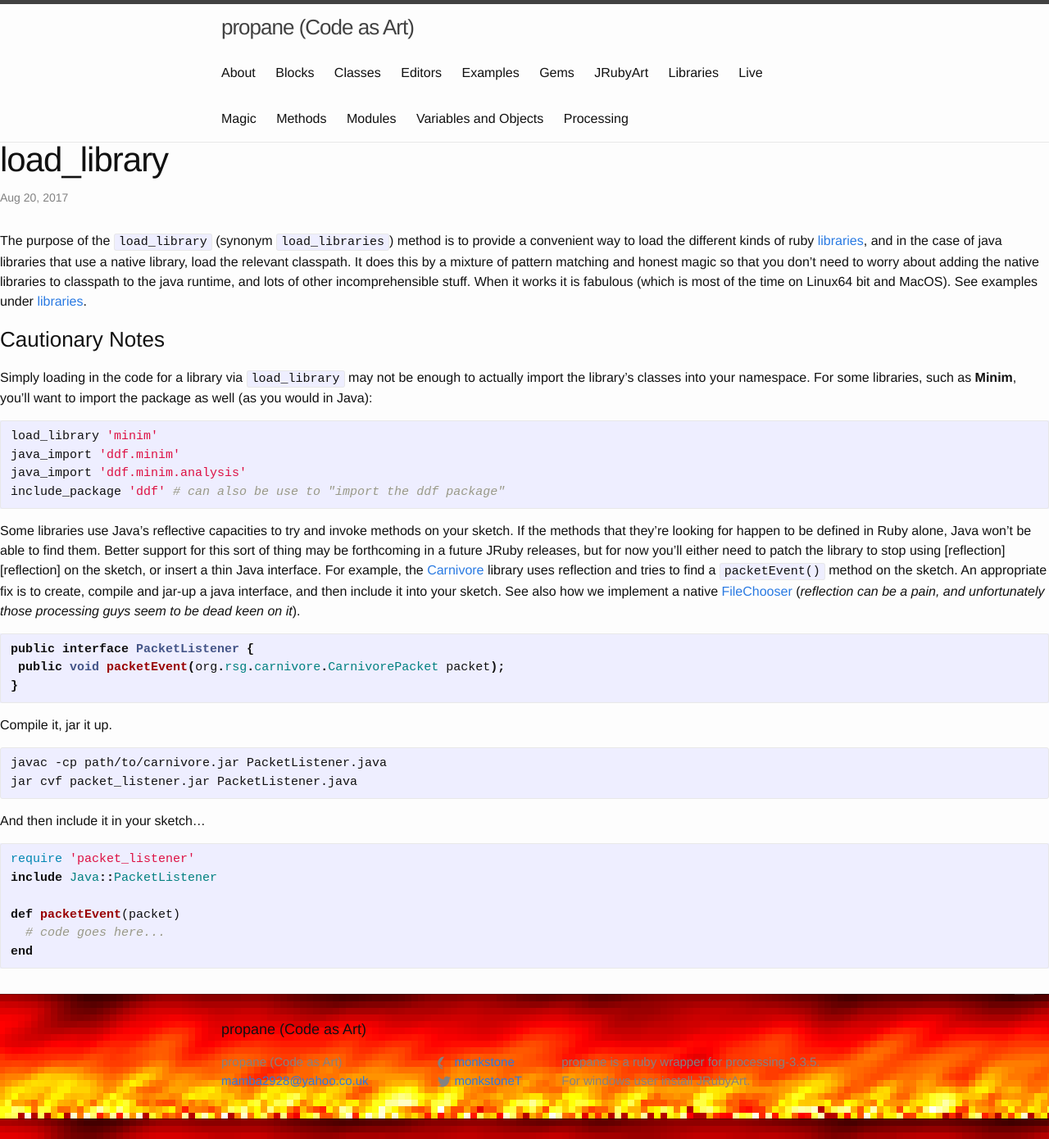
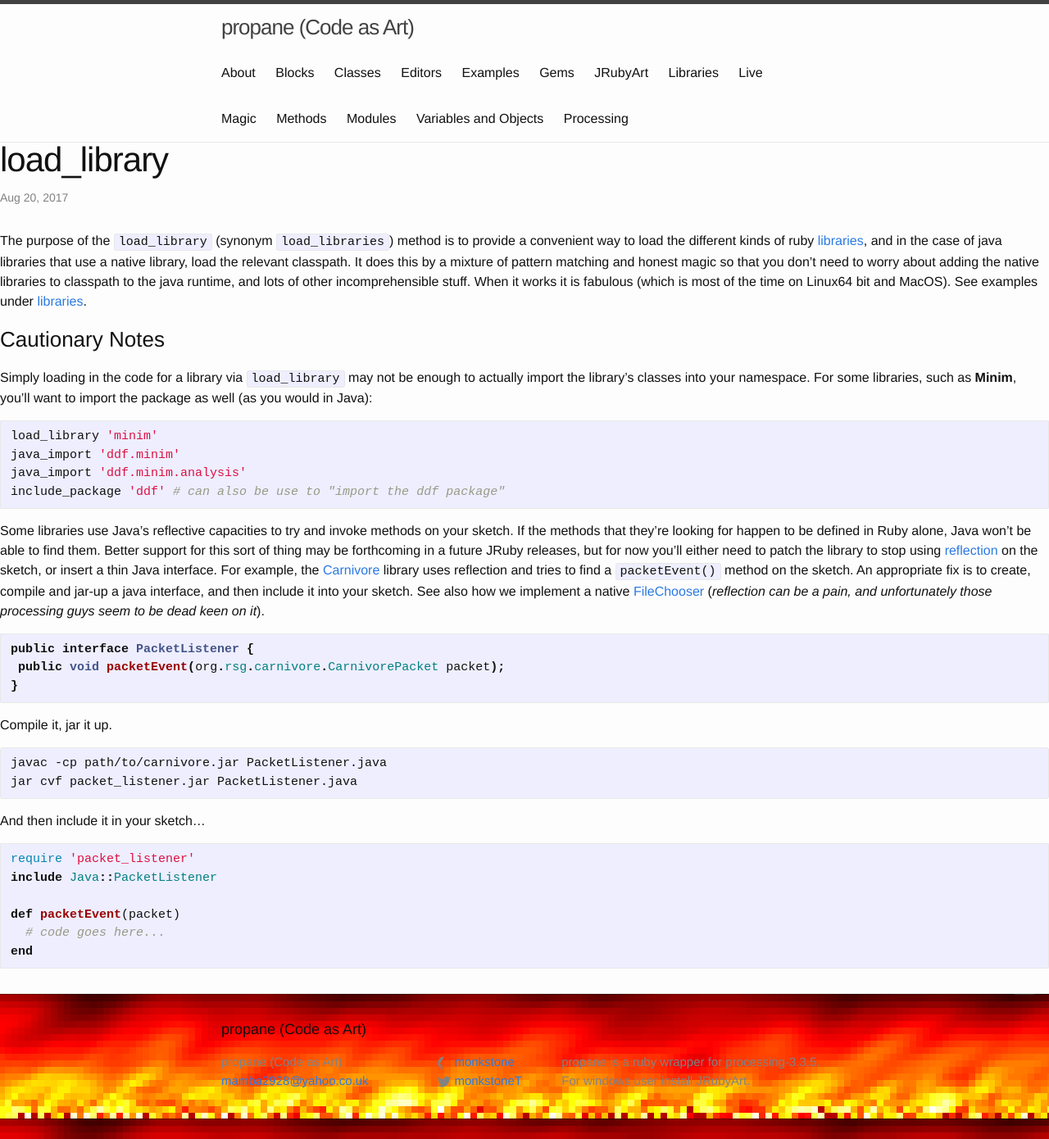
Before and after one commit to ruby-processing/propane, a Jekyll site: the page built from _methods/library_loader.md, in a window 1280 px wide. Shown: the whole page at 82% size. Built offline with Jekyll 4.4.1, drawn with Linux system fonts in a browser that asks for light colours; some of the changed lines change nothing that is shown.

Commit message:
reflection link

```diff
--- a/_methods/library_loader.md
+++ b/_methods/library_loader.md
@@ -46,3 +46,4 @@ end
 [libraries]:{{ site.github.url }}/libraries.html
 [carnivore]:http://r-s-g.org/carnivore/installation.html
 [magic]:{{ site.github.url }}/magic/processing
+[reflection]:https://docs.oracle.com/javase/tutorial/reflect/
```
